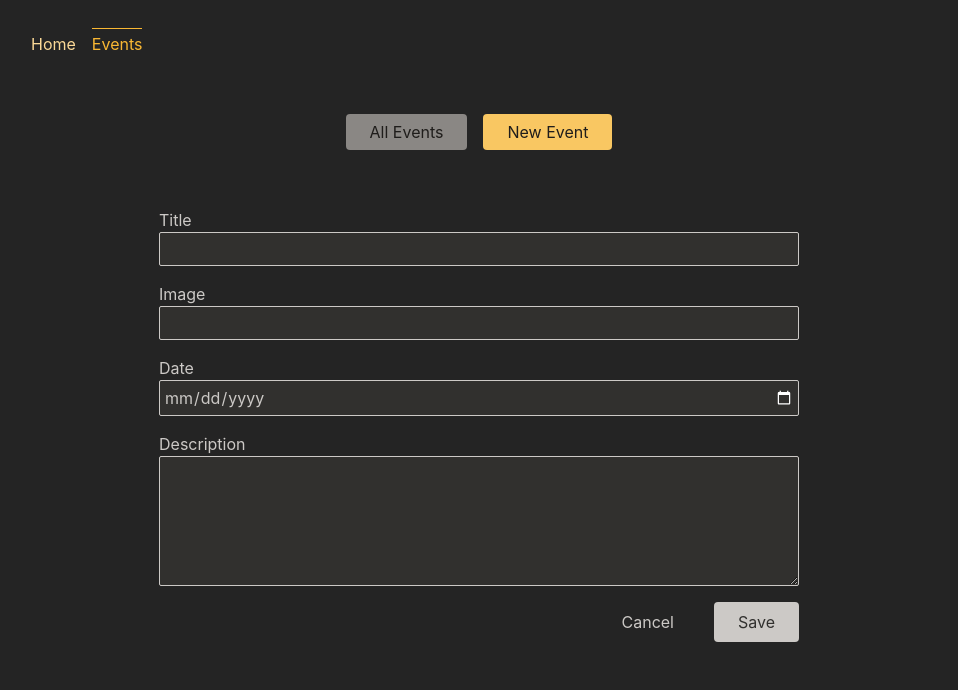
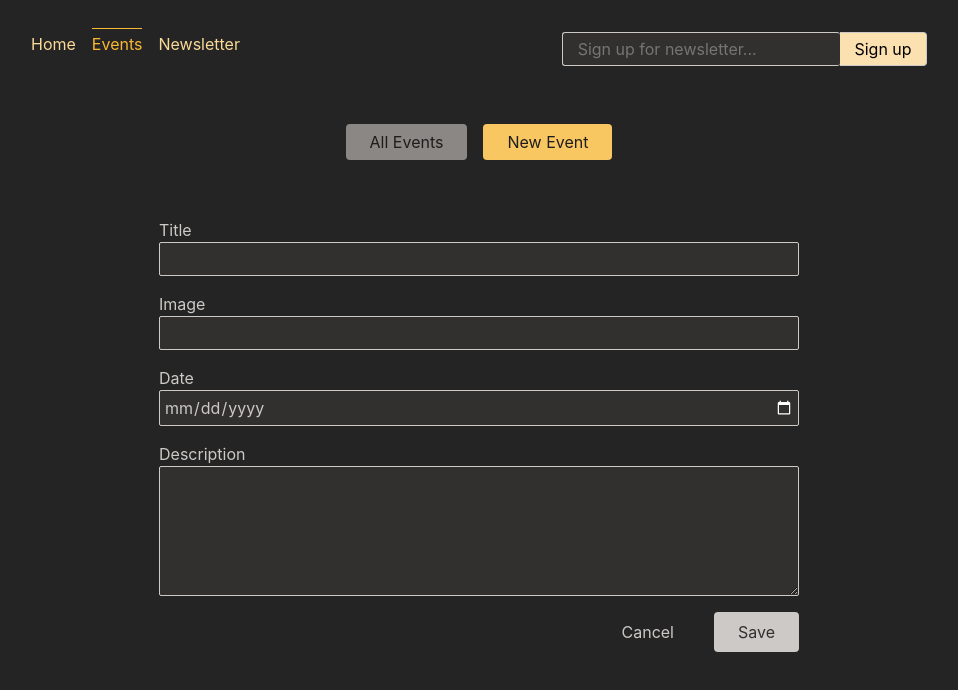
Before and after one commit to naekit/routing-ref-adv, a React (Create React App) app in the folder frontend/: page /events/new in a window 1280 px wide. Shown: the top 690 px of the page, without its empty margins (161-1119 px from the left). Built offline with nearby package versions, Linux system fonts and the light colour scheme.

Commit message:
added newsletter

```diff
--- a/frontend/src/App.js
+++ b/frontend/src/App.js
@@ -1,4 +1,5 @@
 import { createBrowserRouter, RouterProvider } from "react-router-dom"
+import { sendEventAction } from "./components/EventForm"
 import EditEventPage from "./pages/EditEventPage"
 import ErrorPage from "./pages/ErrorPage"
 import EventDetailPage, {
@@ -8,7 +9,8 @@
 import EventRoot from "./pages/EventRoot"
 import EventsPage, { loader as eventLoader } from "./pages/EventsPage"
 import HomePage from "./pages/HomePage"
-import NewEventPage, { newEventAction } from "./pages/NewEventPage"
+import NewEventPage from "./pages/NewEventPage"
+import NewsletterPage, { newsletterAction } from "./pages/NewsletterPage"
 import RootLayout from "./pages/RootLayout"
 
 const router = createBrowserRouter([
@@ -37,15 +39,24 @@
 								element: <EventDetailPage />,
 								action: deleteAction,
 							},
-							{ path: "edit", element: <EditEventPage /> },
+							{
+								path: "edit",
+								element: <EditEventPage />,
+								action: sendEventAction,
+							},
 						],
 					},
 					{
 						path: "new",
 						element: <NewEventPage />,
-						action: newEventAction,
+						action: sendEventAction,
 					},
 				],
+			},
+			{
+				path: "newsletter",
+				element: <NewsletterPage />,
+				action: newsletterAction,
 			},
 		],
 	},
--- a/frontend/src/components/EventForm.js
+++ b/frontend/src/components/EventForm.js
@@ -1,5 +1,7 @@
 import {
 	Form,
+	json,
+	redirect,
 	useActionData,
 	useNavigate,
 	useNavigation,
@@ -18,7 +20,7 @@
 	}
 
 	return (
-		<Form method="post" className={classes.form}>
+		<Form method={method} className={classes.form}>
 			{actionData && actionData.errors && (
 				<ul>
 					{Object.values(actionData.errors).map((err) => (
@@ -83,3 +85,36 @@
 }
 
 export default EventForm
+
+export async function sendEventAction({ request, params }) {
+	const method = request.method
+	const data = await request.formData()
+
+	const eventData = {
+		title: data.get("title"),
+		image: data.get("image"),
+		date: data.get("date"),
+		description: data.get("description"),
+	}
+
+	const url =
+		method === "PATCH"
+			? `http://localhost:8080/events/${params.id}`
+			: `http://localhost:8080/events`
+
+	const res = await fetch(url, {
+		method: method,
+		headers: { "Content-Type": "application/json" },
+		body: JSON.stringify(eventData),
+	})
+
+	if (res.status === 422) {
+		return res
+	}
+
+	if (!res.ok) {
+		throw json({ message: "Could not save event" }, { status: 500 })
+	}
+
+	return redirect("/events")
+}
--- a/frontend/src/components/MainNavigation.js
+++ b/frontend/src/components/MainNavigation.js
@@ -1,5 +1,7 @@
 import { NavLink } from "react-router-dom"
+
 import classes from "./MainNavigation.module.css"
+import NewsletterSignup from "./NewsletterSignup"
 
 function MainNavigation() {
 	return (
@@ -8,10 +10,10 @@
 				<ul className={classes.list}>
 					<li>
 						<NavLink
+							to="/"
 							className={({ isActive }) =>
-								isActive ? classes.active : null
+								isActive ? classes.active : undefined
 							}
-							to="/"
 							end
 						>
 							Home
@@ -19,16 +21,27 @@
 					</li>
 					<li>
 						<NavLink
+							to="/events"
 							className={({ isActive }) =>
-								isActive ? classes.active : null
+								isActive ? classes.active : undefined
 							}
-							to="/events"
 						>
 							Events
 						</NavLink>
 					</li>
+					<li>
+						<NavLink
+							to="/newsletter"
+							className={({ isActive }) =>
+								isActive ? classes.active : undefined
+							}
+						>
+							Newsletter
+						</NavLink>
+					</li>
 				</ul>
 			</nav>
+			<NewsletterSignup />
 		</header>
 	)
 }
--- /dev/null
+++ b/frontend/src/components/NewsletterSignup.js
@@ -0,0 +1,16 @@
+import classes from "./NewsletterSignup.module.css"
+
+function NewsletterSignup() {
+	return (
+		<form method="post" className={classes.newsletter}>
+			<input
+				type="email"
+				placeholder="Sign up for newsletter..."
+				aria-label="Sign up for newsletter"
+			/>
+			<button>Sign up</button>
+		</form>
+	)
+}
+
+export default NewsletterSignup
--- /dev/null
+++ b/frontend/src/components/NewsletterSignup.module.css
@@ -0,0 +1,28 @@
+.newsletter input,
+.newsletter button {
+	font: inherit;
+	padding: 0.25rem 0.9rem;
+	border-radius: 0;
+	border: none;
+	background-color: var(--color-gray-800);
+}
+.newsletter input {
+	border: 1px solid var(--color-gray-300);
+	border-radius: 3px;
+	border-right: none;
+}
+
+.newsletter button {
+	background-color: var(--color-primary-300);
+	border: 1px solid var(--color-gray-300);
+	border-left: none;
+	border-top-right-radius: 4px;
+	border-bottom-right-radius: 4px;
+	cursor: pointer;
+}
+
+.newsletter button:hover {
+	background-color: var(--color-gray-300);
+	opacity: 80%;
+	color: var(--color-gray-800);
+}
--- a/frontend/src/components/PageContent.module.css
+++ b/frontend/src/components/PageContent.module.css
@@ -1,3 +1,4 @@
 .content {
 	text-align: center;
+	color: var(--color-primary-300);
 }
--- a/frontend/src/pages/EditEventPage.js
+++ b/frontend/src/pages/EditEventPage.js
@@ -7,7 +7,7 @@
 
 	return (
 		<div>
-			<EventForm event={data.event} />
+			<EventForm event={data.event} method="patch" />
 		</div>
 	)
 }
--- a/frontend/src/pages/NewEventPage.js
+++ b/frontend/src/pages/NewEventPage.js
@@ -1,41 +1,12 @@
 import React from "react"
-import { json, redirect } from "react-router-dom"
 import EventForm from "../components/EventForm"
 
 const NewEventPage = () => {
 	return (
 		<div>
-			<EventForm />
+			<EventForm method="post" />
 		</div>
 	)
 }
 
 export default NewEventPage
-
-export async function newEventAction({ request, params }) {
-	const data = await request.formData()
-
-	const eventData = {
-		title: data.get("title"),
-		image: data.get("image"),
-		date: data.get("date"),
-		description: data.get("description"),
-	}
-	console.log(eventData)
-
-	const res = await fetch("http://localhost:8080/events", {
-		method: "POST",
-		headers: { "Content-Type": "application/json" },
-		body: JSON.stringify(eventData),
-	})
-
-	if (res.status === 422) {
-		return res
-	}
-
-	if (!res.ok) {
-		throw json({ message: "Could not save event" }, { status: 500 })
-	}
-
-	return redirect("/events")
-}
--- /dev/null
+++ b/frontend/src/pages/NewsletterPage.js
@@ -0,0 +1,21 @@
+import NewsletterSignup from "../components/NewsletterSignup"
+import PageContent from "../components/PageContent"
+
+function NewsletterPage() {
+	return (
+		<PageContent title="Join our awesome newsletter!">
+			<NewsletterSignup />
+		</PageContent>
+	)
+}
+
+export default NewsletterPage
+
+export async function newsletterAction({ request }) {
+	const data = await request.formData()
+	const email = data.get("email")
+
+	// send to backend newsletter server ...
+	console.log(email)
+	return { message: "Signup successful!" }
+}
```
Also changed, not shown: 1 other file (tests, documents, lock files or other folders).
